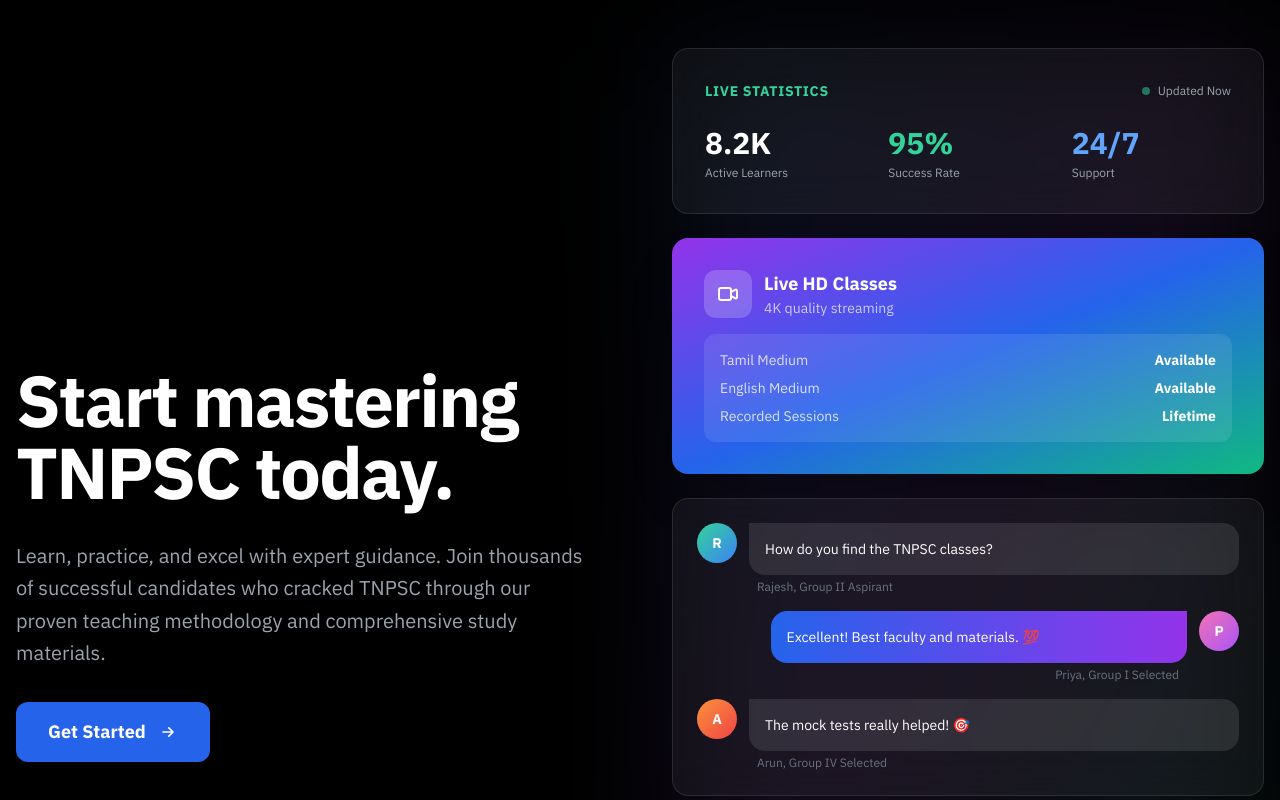
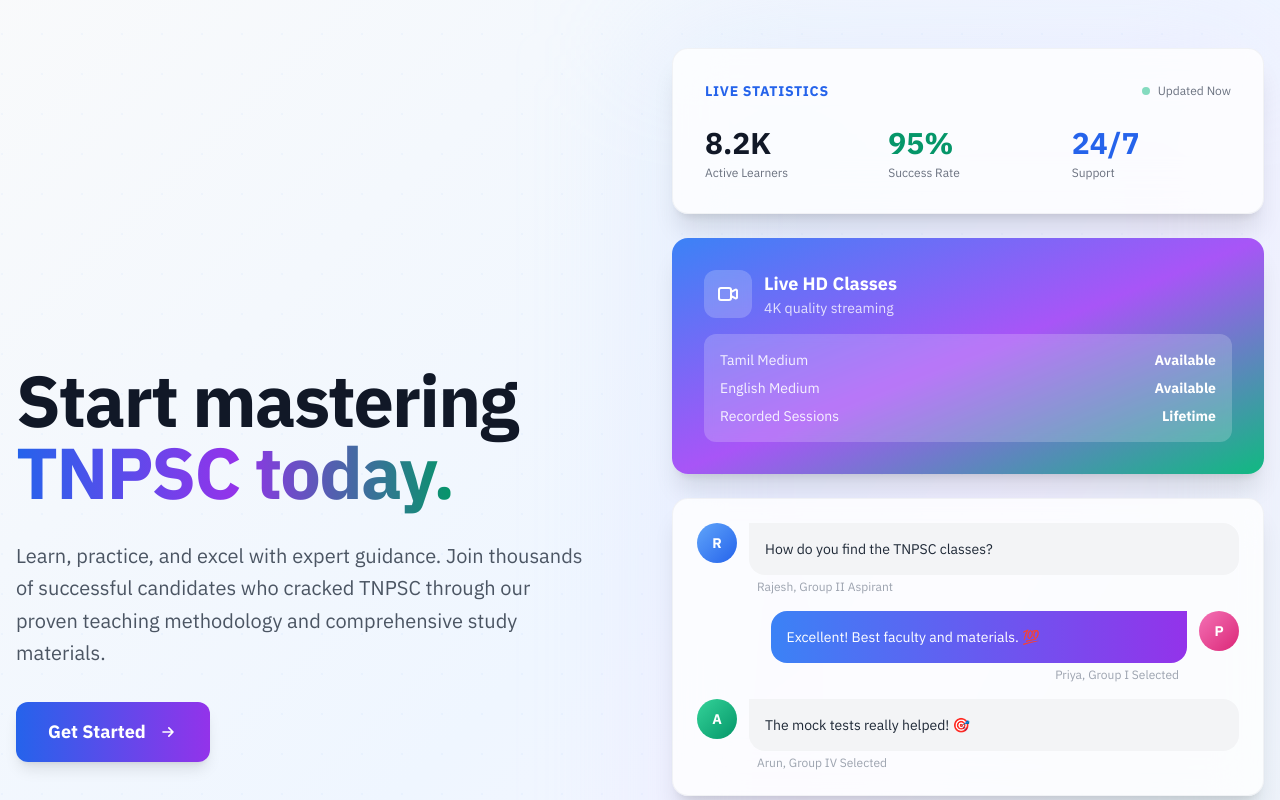
Before and after one commit to Dharshaneshwaran/Bloomes-IAS-Academy, a Next.js app: page / in a window 1280 px wide. Shown: the part 4700-5500 px from the top of the page. Built offline with nearby package versions, Linux system fonts and the light colour scheme; a web font is replaced by a local one.

Commit message:
Replace black theme with light professional design: White/light gray backgrounds with soft blue-purple-emerald gradients, white glassmorphism cards, subtle patterns, removed harsh black for better readability and professional look

```diff
--- a/src/app/globals.css
+++ b/src/app/globals.css
@@ -6,13 +6,13 @@
 
 @layer base {
   :root {
-    --background: #000000;
-    --foreground: #ffffff;
-    --primary: #10b981;
-    --secondary: #3b82f6;
-    --accent: #f59e0b;
-    --light: #111827;
-    --dark: #ffffff;
+    --background: #ffffff;
+    --foreground: #1f2937;
+    --primary: #2563eb;
+    --secondary: #8b5cf6;
+    --accent: #10b981;
+    --light: #f9fafb;
+    --dark: #111827;
 
     --color-blue-50: #eff6ff;
     --color-blue-100: #dbeafe;
@@ -47,8 +47,8 @@ html {
 }
 
 body {
-  background: #000000;
-  color: #ffffff;
+  background: #ffffff;
+  color: #1f2937;
   font-family: var(--font-sans);
   line-height: 1.6;
   overflow-x: hidden;
@@ -60,16 +60,16 @@ body {
 }
 
 ::-webkit-scrollbar-track {
-  background: #111827;
+  background: #f3f4f6;
 }
 
 ::-webkit-scrollbar-thumb {
-  background: #10b981;
+  background: #2563eb;
   border-radius: 5px;
 }
 
 ::-webkit-scrollbar-thumb:hover {
-  background: #059669;
+  background: #1e40af;
 }
 
 /* Utility Classes */
--- a/src/components/modules/OnlineClasses.tsx
+++ b/src/components/modules/OnlineClasses.tsx
@@ -4,28 +4,38 @@ import React from 'react';
 
 export default function OnlineClasses() {
   return (
-    <section className="py-24 bg-black relative overflow-hidden">
-      <div className="container mx-auto px-4">
+    <section className="py-24 bg-gradient-to-br from-gray-50 via-blue-50 to-purple-50 relative overflow-hidden">
+      {/* Subtle background pattern */}
+      <div className="absolute inset-0 opacity-30">
+        <div className="absolute inset-0" style={{
+          backgroundImage: 'radial-gradient(circle at 2px 2px, rgba(59, 130, 246, 0.15) 1px, transparent 0)',
+          backgroundSize: '40px 40px'
+        }}></div>
+      </div>
+
+      <div className="container mx-auto px-4 relative z-10">
         <div className="max-w-7xl mx-auto">
           <div className="grid grid-cols-1 lg:grid-cols-2 gap-16 items-center">
 
             {/* LEFT SECTION - Text & CTA */}
             <div className="space-y-8">
               {/* Main Heading */}
-              <h2 className="text-5xl md:text-6xl lg:text-7xl font-black text-white leading-tight tracking-tight">
+              <h2 className="text-5xl md:text-6xl lg:text-7xl font-black text-gray-900 leading-tight tracking-tight">
                 Start mastering
                 <br />
-                TNPSC today.
+                <span className="bg-gradient-to-r from-blue-600 via-purple-600 to-emerald-600 bg-clip-text text-transparent">
+                  TNPSC today.
+                </span>
               </h2>
 
               {/* Description */}
-              <p className="text-xl text-gray-400 leading-relaxed max-w-xl">
+              <p className="text-xl text-gray-600 leading-relaxed max-w-xl">
                 Learn, practice, and excel with expert guidance. Join thousands of successful candidates who cracked TNPSC through our proven teaching methodology and comprehensive study materials.
               </p>
 
               {/* CTA Button */}
               <div>
-                <button className="group bg-blue-600 hover:bg-blue-700 text-white font-bold px-8 py-4 rounded-xl text-lg flex items-center gap-3 transition-all duration-200 shadow-lg hover:shadow-xl hover:scale-105">
+                <button className="group bg-gradient-to-r from-blue-600 to-purple-600 hover:from-blue-700 hover:to-purple-700 text-white font-bold px-8 py-4 rounded-xl text-lg flex items-center gap-3 transition-all duration-200 shadow-lg hover:shadow-xl hover:scale-105">
                   <span>Get Started</span>
                   <svg
                     className="w-5 h-5 group-hover:translate-x-1 transition-transform"
@@ -41,40 +51,40 @@ export default function OnlineClasses() {
 
             {/* RIGHT SECTION - Visual Cards */}
             <div className="relative">
-              {/* Background decorative elements */}
-              <div className="absolute inset-0 bg-gradient-to-br from-blue-500/10 via-purple-500/10 to-emerald-500/10 rounded-3xl blur-3xl"></div>
+              {/* Background decorative gradient */}
+              <div className="absolute -inset-4 bg-gradient-to-br from-blue-200/30 via-purple-200/30 to-emerald-200/30 rounded-3xl blur-3xl"></div>
 
               {/* Main Card Stack */}
               <div className="relative space-y-6">
 
                 {/* Card 1 - Stats Overview */}
-                <div className="bg-white/5 backdrop-blur-xl border border-white/10 rounded-2xl p-8 transform hover:scale-105 transition-all duration-300">
+                <div className="bg-white/80 backdrop-blur-xl border border-gray-200/50 rounded-2xl p-8 transform hover:scale-105 transition-all duration-300 shadow-xl">
                   <div className="flex items-center justify-between mb-6">
-                    <span className="text-emerald-400 font-bold text-sm tracking-wider">LIVE STATISTICS</span>
+                    <span className="text-blue-600 font-bold text-sm tracking-wider">LIVE STATISTICS</span>
                     <div className="flex items-center gap-2">
-                      <div className="w-2 h-2 bg-emerald-400 rounded-full animate-pulse"></div>
-                      <span className="text-gray-400 text-xs">Updated Now</span>
+                      <div className="w-2 h-2 bg-emerald-500 rounded-full animate-pulse"></div>
+                      <span className="text-gray-500 text-xs">Updated Now</span>
                     </div>
                   </div>
 
                   <div className="grid grid-cols-3 gap-6">
                     <div>
-                      <div className="text-3xl font-black text-white mb-1">8.2K</div>
-                      <div className="text-gray-400 text-xs">Active Learners</div>
+                      <div className="text-3xl font-black text-gray-900 mb-1">8.2K</div>
+                      <div className="text-gray-500 text-xs">Active Learners</div>
                     </div>
                     <div>
-                      <div className="text-3xl font-black text-emerald-400 mb-1">95%</div>
-                      <div className="text-gray-400 text-xs">Success Rate</div>
+                      <div className="text-3xl font-black text-emerald-600 mb-1">95%</div>
+                      <div className="text-gray-500 text-xs">Success Rate</div>
                     </div>
                     <div>
-                      <div className="text-3xl font-black text-blue-400 mb-1">24/7</div>
-                      <div className="text-gray-400 text-xs">Support</div>
+                      <div className="text-3xl font-black text-blue-600 mb-1">24/7</div>
+                      <div className="text-gray-500 text-xs">Support</div>
                     </div>
                   </div>
                 </div>
 
-                {/* Card 2 - Feature Card with Gradient */}
-                <div className="bg-gradient-to-br from-purple-600 via-blue-600 to-emerald-500 rounded-2xl p-8 transform hover:scale-105 transition-all duration-300 shadow-2xl">
+                {/* Card 2 - Feature Card with Soft Gradient */}
+                <div className="bg-gradient-to-br from-blue-500 via-purple-500 to-emerald-500 rounded-2xl p-8 transform hover:scale-105 transition-all duration-300 shadow-xl">
                   <div className="space-y-4">
                     <div className="flex items-center gap-3">
                       <div className="w-12 h-12 bg-white/20 backdrop-blur-sm rounded-xl flex items-center justify-center">
@@ -84,21 +94,21 @@ export default function OnlineClasses() {
                       </div>
                       <div>
                         <h4 className="text-white font-black text-lg">Live HD Classes</h4>
-                        <p className="text-white/70 text-sm">4K quality streaming</p>
+                        <p className="text-white/80 text-sm">4K quality streaming</p>
                       </div>
                     </div>
 
-                    <div className="bg-white/10 backdrop-blur-sm rounded-xl p-4 space-y-2">
+                    <div className="bg-white/20 backdrop-blur-sm rounded-xl p-4 space-y-2">
                       <div className="flex items-center justify-between text-sm">
-                        <span className="text-white/80">Tamil Medium</span>
+                        <span className="text-white/90">Tamil Medium</span>
                         <span className="text-white font-bold">Available</span>
                       </div>
                       <div className="flex items-center justify-between text-sm">
-                        <span className="text-white/80">English Medium</span>
+                        <span className="text-white/90">English Medium</span>
                         <span className="text-white font-bold">Available</span>
                       </div>
                       <div className="flex items-center justify-between text-sm">
-                        <span className="text-white/80">Recorded Sessions</span>
+                        <span className="text-white/90">Recorded Sessions</span>
                         <span className="text-white font-bold">Lifetime</span>
                       </div>
                     </div>
@@ -106,66 +116,66 @@ export default function OnlineClasses() {
                 </div>
 
                 {/* Card 3 - Chat/Testimonial Style */}
-                <div className="bg-white/5 backdrop-blur-xl border border-white/10 rounded-2xl p-6 transform hover:scale-105 transition-all duration-300">
+                <div className="bg-white/80 backdrop-blur-xl border border-gray-200/50 rounded-2xl p-6 transform hover:scale-105 transition-all duration-300 shadow-xl">
                   <div className="space-y-4">
                     {/* Chat bubble 1 */}
                     <div className="flex items-start gap-3">
-                      <div className="w-10 h-10 bg-gradient-to-br from-emerald-400 to-blue-500 rounded-full flex items-center justify-center flex-shrink-0">
+                      <div className="w-10 h-10 bg-gradient-to-br from-blue-400 to-blue-600 rounded-full flex items-center justify-center flex-shrink-0">
                         <span className="text-white font-bold text-sm">R</span>
                       </div>
                       <div className="flex-1">
-                        <div className="bg-white/10 rounded-2xl rounded-tl-none p-4">
-                          <p className="text-white text-sm">How do you find the TNPSC classes?</p>
+                        <div className="bg-gray-100 rounded-2xl rounded-tl-none p-4">
+                          <p className="text-gray-800 text-sm">How do you find the TNPSC classes?</p>
                         </div>
-                        <p className="text-gray-500 text-xs mt-1 ml-2">Rajesh, Group II Aspirant</p>
+                        <p className="text-gray-400 text-xs mt-1 ml-2">Rajesh, Group II Aspirant</p>
                       </div>
                     </div>
 
                     {/* Chat bubble 2 */}
                     <div className="flex items-start gap-3 justify-end">
                       <div className="flex-1">
-                        <div className="bg-gradient-to-r from-blue-600 to-purple-600 rounded-2xl rounded-tr-none p-4 ml-auto max-w-[85%]">
+                        <div className="bg-gradient-to-r from-blue-500 to-purple-600 rounded-2xl rounded-tr-none p-4 ml-auto max-w-[85%]">
                           <p className="text-white text-sm">Excellent! Best faculty and materials. 💯</p>
                         </div>
-                        <p className="text-gray-500 text-xs mt-1 mr-2 text-right">Priya, Group I Selected</p>
+                        <p className="text-gray-400 text-xs mt-1 mr-2 text-right">Priya, Group I Selected</p>
                       </div>
-                      <div className="w-10 h-10 bg-gradient-to-br from-pink-400 to-purple-500 rounded-full flex items-center justify-center flex-shrink-0">
+                      <div className="w-10 h-10 bg-gradient-to-br from-pink-400 to-pink-600 rounded-full flex items-center justify-center flex-shrink-0">
                         <span className="text-white font-bold text-sm">P</span>
                       </div>
                     </div>
 
                     {/* Chat bubble 3 */}
                     <div className="flex items-start gap-3">
-                      <div className="w-10 h-10 bg-gradient-to-br from-orange-400 to-red-500 rounded-full flex items-center justify-center flex-shrink-0">
+                      <div className="w-10 h-10 bg-gradient-to-br from-emerald-400 to-emerald-600 rounded-full flex items-center justify-center flex-shrink-0">
                         <span className="text-white font-bold text-sm">A</span>
                       </div>
                       <div className="flex-1">
-                        <div className="bg-white/10 rounded-2xl rounded-tl-none p-4">
-                          <p className="text-white text-sm">The mock tests really helped! 🎯</p>
+                        <div className="bg-gray-100 rounded-2xl rounded-tl-none p-4">
+                          <p className="text-gray-800 text-sm">The mock tests really helped! 🎯</p>
                         </div>
-                        <p className="text-gray-500 text-xs mt-1 ml-2">Arun, Group IV Selected</p>
+                        <p className="text-gray-400 text-xs mt-1 ml-2">Arun, Group IV Selected</p>
                       </div>
                     </div>
                   </div>
                 </div>
 
                 {/* Card 4 - Globe/Reach Card */}
-                <div className="bg-white/5 backdrop-blur-xl border border-white/10 rounded-2xl p-8 text-center transform hover:scale-105 transition-all duration-300">
+                <div className="bg-white/80 backdrop-blur-xl border border-gray-200/50 rounded-2xl p-8 text-center transform hover:scale-105 transition-all duration-300 shadow-xl">
                   <div className="mb-4">
-                    <div className="w-16 h-16 bg-gradient-to-br from-emerald-400 to-blue-500 rounded-full mx-auto flex items-center justify-center mb-4">
+                    <div className="w-16 h-16 bg-gradient-to-br from-blue-500 to-emerald-500 rounded-full mx-auto flex items-center justify-center mb-4">
                       <svg className="w-8 h-8 text-white" fill="none" viewBox="0 0 24 24" stroke="currentColor">
                         <path strokeLinecap="round" strokeLinejoin="round" strokeWidth={2} d="M3.055 11H5a2 2 0 012 2v1a2 2 0 002 2 2 2 0 012 2v2.945M8 3.935V5.5A2.5 2.5 0 0010.5 8h.5a2 2 0 012 2 2 2 0 104 0 2 2 0 012-2h1.064M15 20.488V18a2 2 0 012-2h3.064M21 12a9 9 0 11-18 0 9 9 0 0118 0z" />
                       </svg>
                     </div>
-                    <h4 className="text-white font-black text-xl mb-2">All over Tamil Nadu</h4>
-                    <p className="text-gray-400 text-sm">
+                    <h4 className="text-gray-900 font-black text-xl mb-2">All over Tamil Nadu</h4>
+                    <p className="text-gray-600 text-sm">
                       Join 8,000+ students learning across
                       <br />
                       all districts of Tamil Nadu
                     </p>
                   </div>
-                  <div className="flex items-center justify-center gap-2 text-emerald-400 text-sm font-bold">
-                    <div className="w-2 h-2 bg-emerald-400 rounded-full animate-pulse"></div>
+                  <div className="flex items-center justify-center gap-2 text-emerald-600 text-sm font-bold">
+                    <div className="w-2 h-2 bg-emerald-500 rounded-full animate-pulse"></div>
                     <span>Live classes happening now</span>
                   </div>
                 </div>
```
Also changed, not shown: src/components/modules/PricingCards.tsx (+5 -5 lines).
